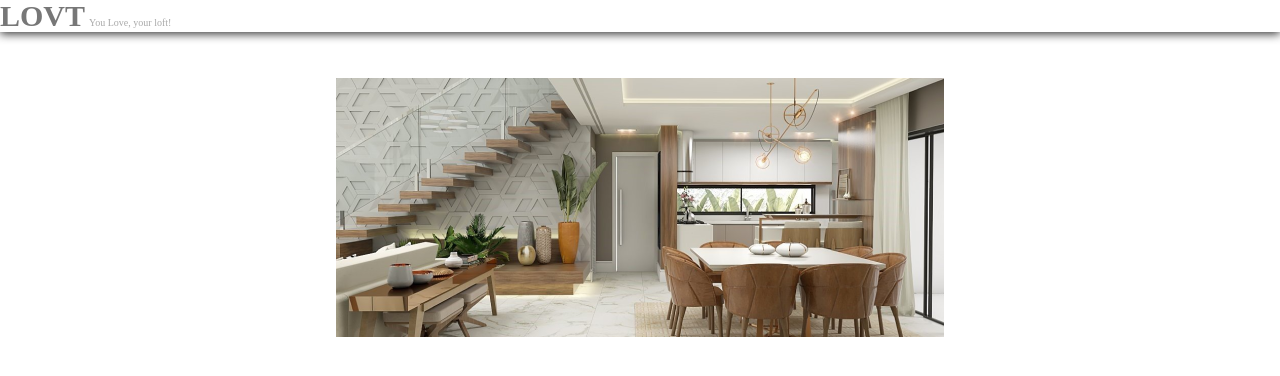
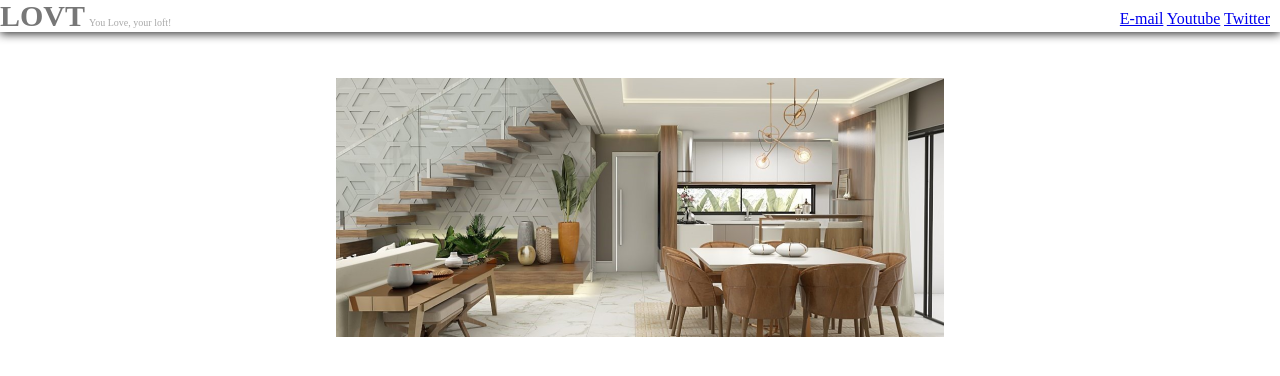
Before and after one commit to Biandradelima/LOVT, a plain HTML site: page index.html in a window 1280 px wide. Drawn offline with Linux system fonts and the light colour scheme.

Commit message:
Alterações de responsividade do header

```diff
--- a/CSS/style.css
+++ b/CSS/style.css
@@ -29,3 +29,25 @@ header {
     background-position: center;
     background-repeat: no-repeat;
 }
+
+.hamburgue-menu {
+    float: right;
+    margin-top: 10px;
+    margin-right: 10px;
+}
+
+.navbar {
+    float: right;
+    margin-top: 10px;
+    margin-right: 10px;
+    display: none;
+}
+
+@media(min-width: 481px){
+    .hamburgue-menu {
+        display: none;
+    }
+    .navbar {
+        display: block;
+    }
+}
--- a/index.html
+++ b/index.html
@@ -11,6 +11,12 @@
     <header>
         <h1 class="title">LOVT</h1>
         <SPAN id="title-span">You Love, your loft!</SPAN>
+        <img class="hamburgue-menu" src="images/menu.svg" alt="Menu de navegação"/>
+        <nav class="navbar">
+            <a href="https://mail.google.com/">E-mail</a>
+            <a href="https://www.youtube.com/">Youtube</a>
+            <a href="https://twitter.com/">Twitter</a>
+        </nav>
     </header>
     <main>
         <section class="banner">
```
Also changed, not shown: images/menu.svg (added).
